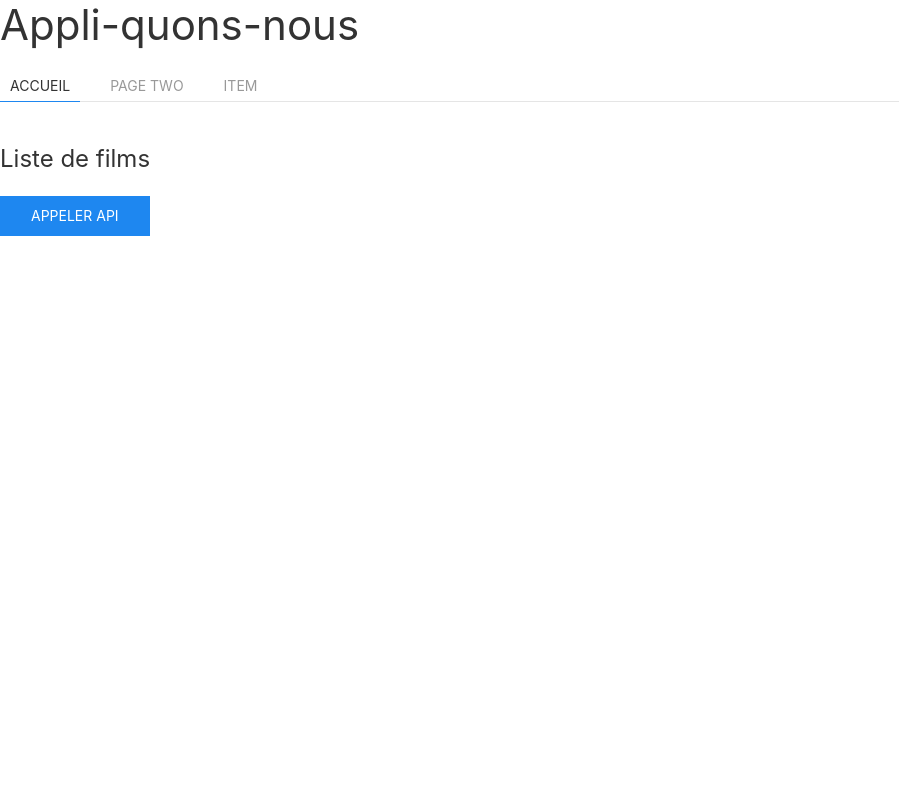
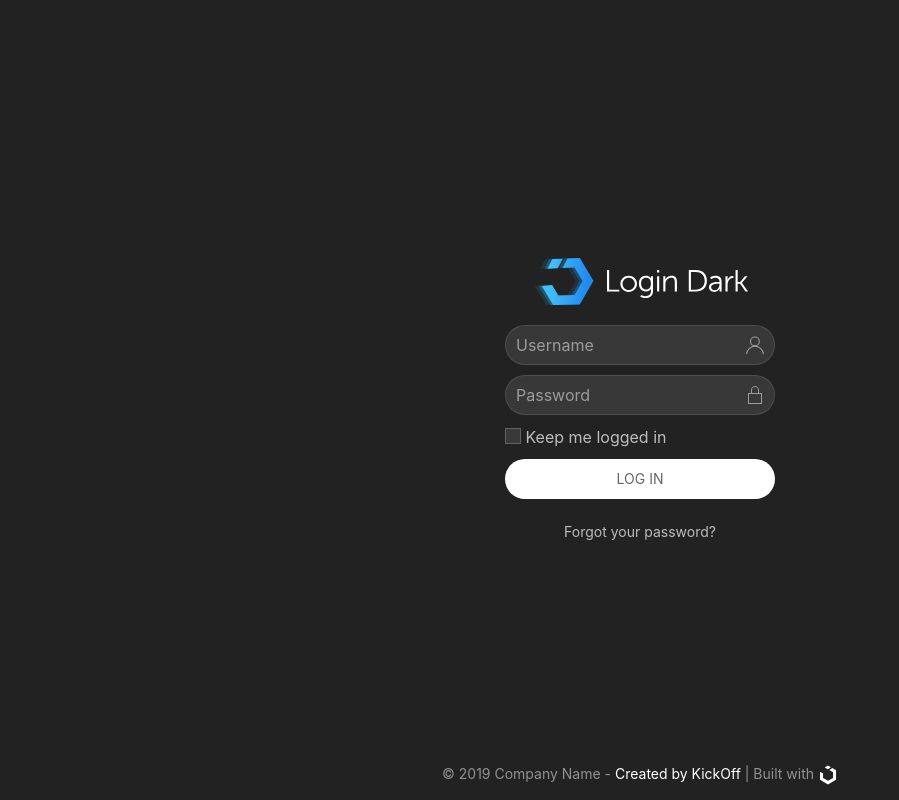
Before and after one commit to EnzoA85/ElectronJsProjet, a Vue app: page /#/ in a window 1280 px wide. Shown: the whole page, without its empty margins (0-899 px from the left). Built offline with nearby package versions, Linux system fonts and the light colour scheme.

Commit message:
Page Login

```diff
--- a/src/App.vue
+++ b/src/App.vue
@@ -1,9 +1,20 @@
 <template>
-	<h1>Appli-quons-nous</h1>
-	<ul uk-tab>
-		<li class="uk-active"><router-link to="/">Accueil</router-link></li>
-		<li><router-link to="/page-2">page Two</router-link></li>
-		<li><a href="#">Item</a></li>
-	</ul>
-	<router-view />
+	<div>
+		<router-view v-slot="{ Component }">
+			<component :is="Component" v-if="route.name === 'PageLogin'" />
+			<div v-else>
+				<h1>Appli-quons-nous</h1>
+				<ul uk-tab>
+					<li><router-link to="/articles">Articles</router-link></li>
+					<li><a href="#">Item</a></li>
+				</ul>
+				<component :is="Component" />
+			</div>
+		</router-view>
+	</div>
 </template>
+
+<script setup>
+import { useRoute } from 'vue-router'
+const route = useRoute()
+</script>
--- a/src/main.js
+++ b/src/main.js
@@ -26,7 +26,7 @@
   }
 
   // Open the DevTools.
-  mainWindow.webContents.openDevTools();
+  // mainWindow.webContents.openDevTools();
 };
 
 // This method will be called when Electron has finished
--- a/src/router/index.js
+++ b/src/router/index.js
@@ -1,9 +1,11 @@
 import { createRouter, createWebHashHistory } from 'vue-router';
-import PageOne from '../views/PageOne.vue';
+import PageArticles from '../views/PageArticles.vue';
 import PageTwo from '../views/PageTwo.vue';
+import PageLogin from '../views/PageLogin.vue';
 
 const routes = [
-    { path: '/', name: 'PageOne', component: PageOne },
+    { path: '/', name: 'PageLogin', component: PageLogin },
+    { path: '/articles', name: 'PageArticles', component: PageArticles },
     { path: '/page-2', name: 'PageTwo', component: PageTwo }
 ];
 
--- /dev/null
+++ b/src/views/PageLogin.vue
@@ -0,0 +1,92 @@
+<template>
+    <body class="login uk-cover-container uk-background-secondary uk-flex uk-flex-center uk-flex-middle uk-height-viewport uk-overflow-hidden uk-light" data-uk-height-viewport>
+		<!-- overlay -->
+		<div class="uk-position-cover uk-overlay-primary"></div>
+		<!-- /overlay -->
+		<div class="uk-position-bottom-center uk-position-small uk-visible@m uk-position-z-index">
+			<span class="uk-text-small uk-text-muted">© 2019 Company Name - <a href="https://github.com/zzseba78/Kick-Off">Created by KickOff</a> | Built with <a href="http://getuikit.com" title="Visit UIkit 3 site" target="_blank" data-uk-tooltip><span data-uk-icon="uikit"></span></a></span>
+		</div>
+		<div class="uk-width-medium uk-padding-small uk-position-z-index" uk-scrollspy="cls: uk-animation-fade">
+
+			<div class="uk-text-center uk-margin">
+				<img src="../../assets/img/login-logo.svg" alt="Logo">
+			</div>
+
+			<!-- login -->
+			<form class="toggle-class" @submit.prevent="onLogin">
+				<fieldset class="uk-fieldset">
+					<div class="uk-margin-small">
+						<div class="uk-inline uk-width-1-1">
+							<span class="uk-form-icon uk-form-icon-flip" data-uk-icon="icon: user"></span>
+							<input class="uk-input uk-border-pill" required placeholder="Username" type="text" v-model="username">
+						</div>
+					</div>
+					<div class="uk-margin-small">
+						<div class="uk-inline uk-width-1-1">
+							<span class="uk-form-icon uk-form-icon-flip" data-uk-icon="icon: lock"></span>
+							<input class="uk-input uk-border-pill" required placeholder="Password" type="password" v-model="password">
+						</div>
+					</div>
+					<div class="uk-margin-small">
+						<label><input class="uk-checkbox" type="checkbox"> Keep me logged in</label>
+					</div>
+					<div class="uk-margin-bottom">
+						<button type="submit" class="uk-button uk-button-primary uk-border-pill uk-width-1-1">LOG IN</button>
+					</div>
+				</fieldset>
+			</form>
+			<!-- /login -->
+
+			<!-- recover password -->
+			<form class="toggle-class" action="login-dark.html" hidden>
+				<div class="uk-margin-small">
+					<div class="uk-inline uk-width-1-1">
+						<span class="uk-form-icon uk-form-icon-flip" data-uk-icon="icon: mail"></span>
+						<input class="uk-input uk-border-pill" placeholder="E-mail" required type="text">
+					</div>
+				</div>
+				<div class="uk-margin-bottom">
+					<button type="submit" class="uk-button uk-button-primary uk-border-pill uk-width-1-1">SEND PASSWORD</button>
+				</div>
+			</form>
+			<!-- /recover password -->
+
+			<!-- action buttons -->
+			<div>
+				<div class="uk-text-center">
+					<a class="uk-link-reset uk-text-small toggle-class" data-uk-toggle="target: .toggle-class ;animation: uk-animation-fade">Forgot your password?</a>
+					<a class="uk-link-reset uk-text-small toggle-class" data-uk-toggle="target: .toggle-class ;animation: uk-animation-fade" hidden><span data-uk-icon="arrow-left"></span> Back to Login</a>
+				</div>
+			</div>
+			<!-- action buttons -->
+		</div>
+	</body>
+</template>
+
+<script>
+import { ref } from 'vue'
+import { useRouter } from 'vue-router'
+
+export default {
+  setup() {
+    const username = ref('')
+    const password = ref('')
+    const router = useRouter()
+
+    const onLogin = async () => {
+      const response = await fetch('http://localhost:3000/login', {
+        method: 'POST',
+        headers: { 'Content-Type': 'application/json' },
+        body: JSON.stringify({ username: username.value, password: password.value })
+      })
+      if (response.ok) {
+        router.push({ name: 'PageArticles' })
+      } else {
+        alert('Identifiants invalides')
+      }
+    }
+
+    return { username, password, onLogin }
+  }
+}
+</script>
```
Also changed, not shown: assets/img/login-logo.svg (added), src/views/PageArticles.vue (renamed from src/views/PageOne.vue).
